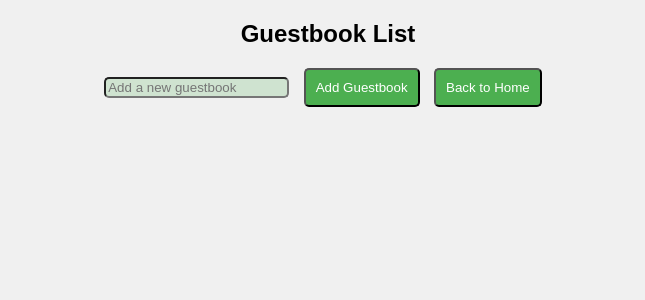
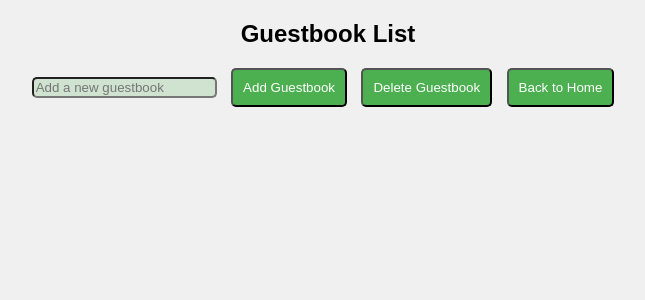
Before and after one commit to GonoBae/fastapi, a FastAPI app: page /guestbook in a window 1280 px wide. Shown: the part 110-410 px from the top of the page, without its empty margins (312-957 px from the left). Run offline with FastAPI, Linux system fonts and the light colour scheme; data that the repository does not hold is empty.

Commit message:
Delete Update with Mac

```diff
--- a/src/main.py
+++ b/src/main.py
@@ -12,7 +12,7 @@ templates = Jinja2Templates(directory='templates')
 db = []
 
 class Guestbook(BaseModel):
-    id : int = -1
+    id : int = 0
     title : str = "-1"
 
 @app.get("/")
@@ -35,3 +35,7 @@ async def get_todos_all():
 @app.get("/guestbook/{guest_id}", response_model=Guestbook)
 def read_todo(guest_id : int):
     return db[guest_id]
+
+@app.delete("/guestbook", response_model=Guestbook)
+def delete_guestbook(guestbook : Guestbook):
+    db.remove(guestbook)
--- a/src/static/script.js
+++ b/src/static/script.js
@@ -1,5 +1,6 @@
 document.addEventListener("DOMContentLoaded", function() {
     var addTaskButton = document.getElementById('myButton');
+    var deleteTaskButton = document.getElementById('deleteButton');
     var taskInput = document.getElementById('taskInput');
     var taskList = document.getElementById('taskList');
 
@@ -23,7 +24,7 @@ document.addEventListener("DOMContentLoaded", function() {
 		async : 해당 함수는 항상 프로미스를 반환하도록 지정 (이 함수는 비동기적인 함수이고 Promise 를 반환)
 		await : 프로미스가 처리되거나 거불될 때까지 실행을 일시 중지
 		*/
-		response = await fetch('http://172.30.1.53:8000/guestbook', {
+		response = await fetch('http://127.0.0.1:8000/guestbook', {
 		method: 'POST',
 		headers: {
 			'accept': 'application/json',
@@ -44,6 +45,27 @@ document.addEventListener("DOMContentLoaded", function() {
         taskInput.value = '';
     }
 
+
+    async function deleteSelectedItem() {
+        id = 0;
+        const response = await fetch('http://127.0.0.1:8000/guestbook', {
+            method: 'DELETE',
+            headers: {
+                'Content-Type': 'application/json'
+            },
+            body: JSON.stringify({
+                id:-1,
+                title:"aaa"
+            })
+        });
+        if(response.ok) {
+            alert('Item deleted: ');
+        } else {
+            alert('Failed to delete item');
+        }
+        showTodos();
+    }
+
     function toggleTaskCompletion() {
         this.classList.toggle('completed');
     }
@@ -54,8 +76,10 @@ document.addEventListener("DOMContentLoaded", function() {
         event.preventDefault(); // Prevents click event from being triggered after touchend
     });
 
+    deleteTaskButton.addEventListener('click', deleteSelectedItem);
+
 	async function showTodos() {
-		const response = await fetch('http://172.30.1.53:8000/guestbook/all');
+		const response = await fetch('http://127.0.0.1:8000/guestbook/all');
 		const todos = await response.json();
 		const todoList = document.getElementById("taskList");
 		todoList.classList.add("custom-list");
--- a/src/templates/guest.html
+++ b/src/templates/guest.html
@@ -15,6 +15,7 @@
 			<h2>Guestbook List</h2>
 			<input class="input" type="text" id="taskInput" placeholder="Add a new guestbook">
 			<button class="button" id="myButton">Add Guestbook</button>
+            <button class="button" id="deleteButton">Delete Guestbook</button>
 			<button class="button" onclick="window.location.href='/'">Back to Home</button>
 			<ul id="taskList">
 			</ul>
```
Lines whose indentation alone changed are shown as unchanged.
